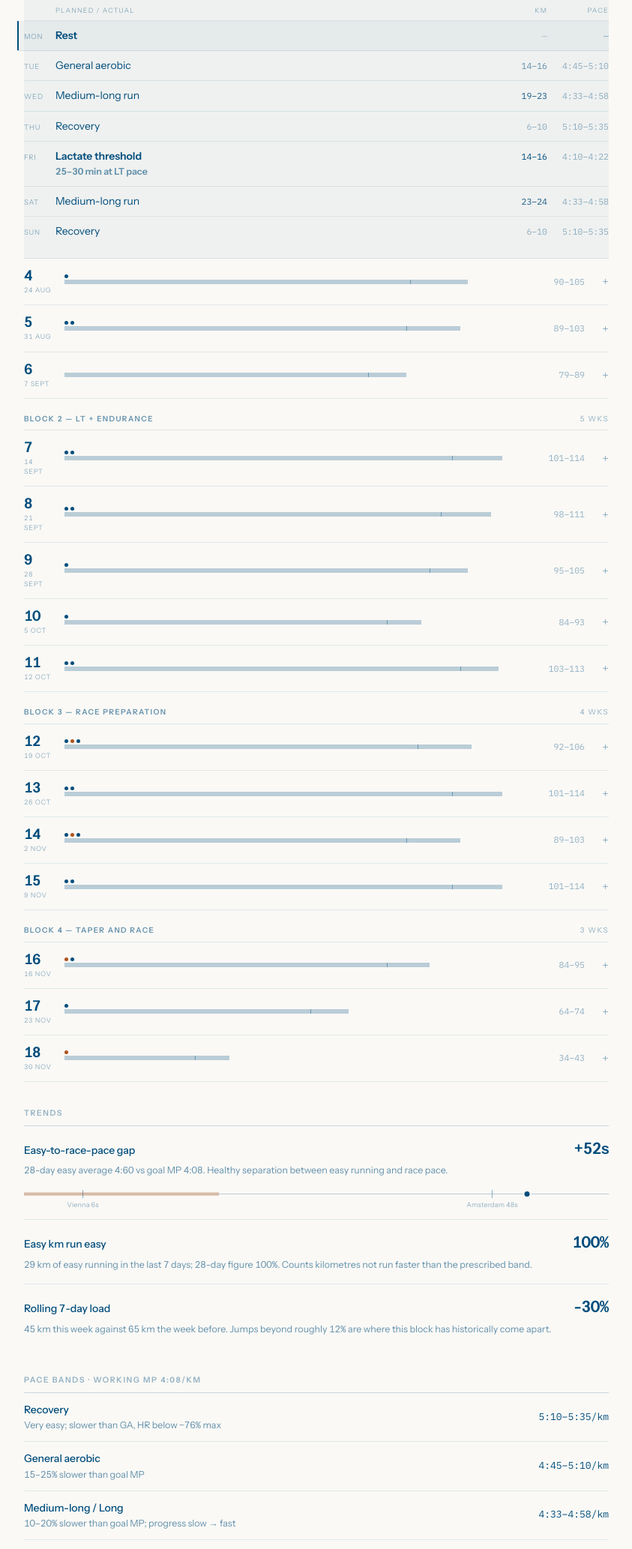
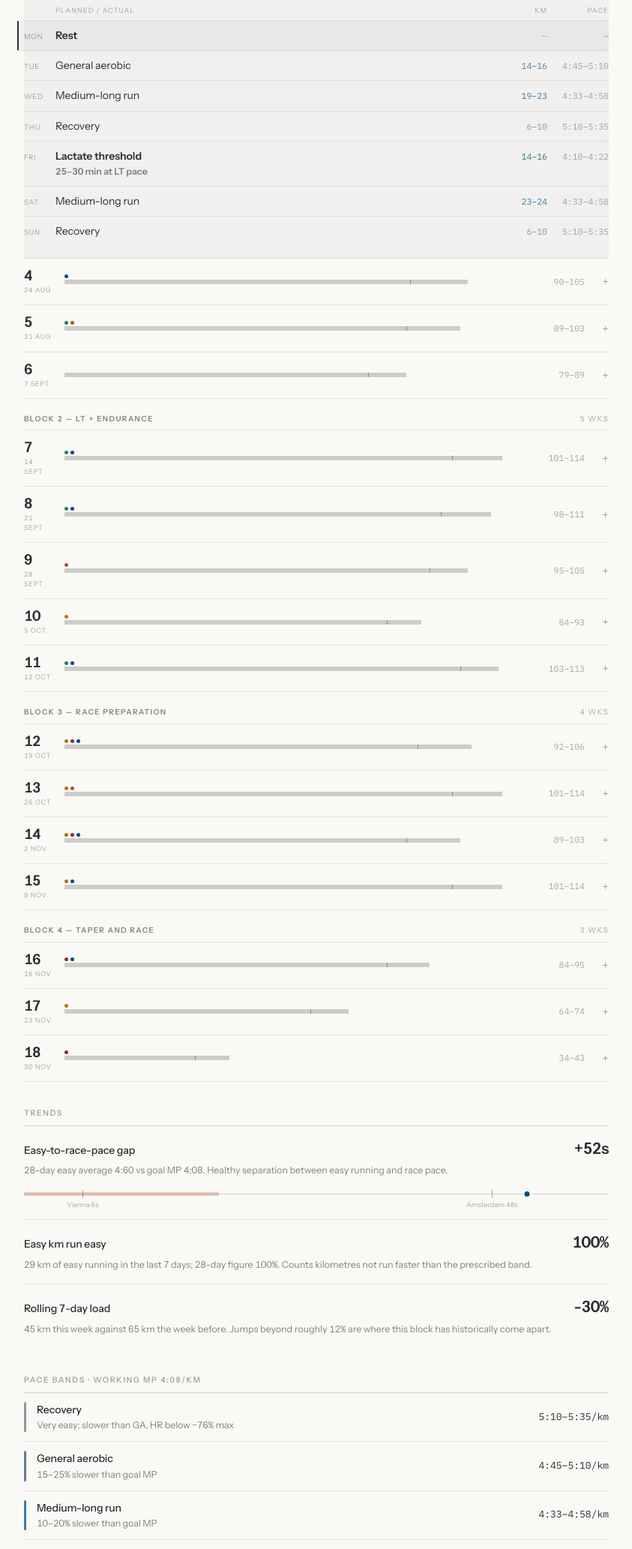
Before and after one commit to holder-josh/valencia-1870, a plain HTML site: page docs/index.html in a window 1280 px wide. Shown: the part 734-2800 px from the top of the page at 75% size, without its empty margins (218-1061 px from the left). Drawn offline with Linux system fonts and the light colour scheme.

Commit message:
Update index.html

```diff
--- a/docs/index.html
+++ b/docs/index.html
@@ -4,22 +4,34 @@
 <meta charset="utf-8">
 <meta name="viewport" content="width=device-width, initial-scale=1, viewport-fit=cover">
 <meta name="theme-color" content="#faf9f6">
-<title>18/70 · Valencia</title>
+<title>18/55 · Valencia</title>
 <link rel="preconnect" href="https://fonts.googleapis.com">
 <link rel="preconnect" href="https://fonts.gstatic.com" crossorigin>
 <link href="https://fonts.googleapis.com/css2?family=Instrument+Sans:wght@400;500;600&family=IBM+Plex+Mono:wght@400;500&display=swap" rel="stylesheet">
 <style>
 :root{
   --bg:#faf9f6;
-  --ink:#004d7c;
-  --ink-90:rgba(0,77,124,.90);
-  --ink-60:rgba(0,77,124,.60);
-  --ink-42:rgba(0,77,124,.42);
-  --ink-26:rgba(0,77,124,.26);
-  --rule:rgba(0,77,124,.20);
-  --rule-soft:rgba(0,77,124,.10);
-  --wash:rgba(0,77,124,.045);
-  --alert:#b0521c;
+  /* neutral base */
+  --ink:#2b2e33;
+  --ink-90:rgba(43,46,51,.90);
+  --ink-60:rgba(43,46,51,.58);
+  --ink-42:rgba(43,46,51,.40);
+  --ink-26:rgba(43,46,51,.22);
+  --rule:rgba(43,46,51,.18);
+  --rule-soft:rgba(43,46,51,.10);
+  --wash:rgba(43,46,51,.038);
+  /* run-type palette — blue is the endurance signature */
+  --c-rest:#a7abb1;
+  --c-rec:#8d97a1;
+  --c-ga:#5f7d92;
+  --c-mlr:#3a7ca5;
+  --c-long:#004d7c;
+  --c-mp:#b4522e;
+  --c-lt:#2f7d64;
+  --c-vo2:#a8781f;
+  --c-race:#8c2f2f;
+  --alert:#b4522e;
+  --blue:#004d7c;
 }
 *{box-sizing:border-box;margin:0;padding:0}
 html{-webkit-text-size-adjust:100%}
@@ -79,16 +91,18 @@ h2{font-size:10.5px; font-weight:600; letter-spacing:.15em; text-transform:upper
 .ptrack{position:relative; height:5px; background:var(--ink-26); margin:15px 0 5px}
 .ptrack .zone{position:absolute; top:-4px; bottom:-4px; border-left:1px solid var(--ink-42);
   border-right:1px solid var(--ink-42)}
-.ptrack .fill{position:absolute; left:0; top:0; bottom:0; background:var(--ink)}
+.ptrack .fill{position:absolute; left:0; top:0; bottom:0; background:var(--blue)}
 .ptrack .fill.over{background:var(--alert)}
 .ptick{display:flex; justify-content:space-between; font-family:'IBM Plex Mono';
   font-size:9.5px; color:var(--ink-42)}
 .chips{display:flex; flex-wrap:wrap; gap:6px; margin-top:15px}
 .chip{font-size:11px; padding:4px 9px; border:1px solid var(--rule); color:var(--ink-60);
   white-space:nowrap; letter-spacing:.01em}
-.chip.done{border-color:var(--ink); color:var(--ink); font-weight:500}
+.chip.done{border-color:var(--c,var(--ink)); color:var(--c,var(--ink)); font-weight:500;
+  background:color-mix(in srgb, var(--c,var(--ink)) 8%, transparent)}
 .chip.done::before{content:"✓ "}
-.chip.next{border-color:var(--ink); color:var(--ink); background:var(--wash); font-weight:500}
+.chip.next{border-color:var(--c,var(--ink)); color:var(--c,var(--ink)); font-weight:500;
+  box-shadow:inset 0 -2px 0 var(--c,var(--ink))}
 
 /* the tape */
 .tape{}
@@ -107,12 +121,12 @@ h2{font-size:10.5px; font-weight:600; letter-spacing:.15em; text-transform:upper
 .bar{position:absolute; left:0; top:7px; height:6px; background:var(--ink-26)}
 .bar .hi{position:absolute; right:0; top:0; bottom:0; background:transparent;
   border-left:1px solid var(--ink-42)}
-.actualbar{position:absolute; left:0; top:7px; height:6px; background:var(--ink)}
+.actualbar{position:absolute; left:0; top:7px; height:6px; background:var(--blue)}
 .actualbar.over{background:var(--alert)}
 .keydots{position:absolute; top:0; left:0; display:flex; gap:3px}
 .dot{width:5px; height:5px; border-radius:50%}
 .wkvol{text-align:right; font-family:'IBM Plex Mono'; font-size:11.5px; color:var(--ink-42)}
-.wkvol .act{color:var(--ink); font-weight:500}
+.wkvol .act{color:var(--blue); font-weight:600}
 .expand{font-size:15px; color:var(--ink-42); text-align:right; line-height:1}
 .wk.open .expand{color:var(--ink)}
 .wkdays{display:none; padding:0 0 16px}
@@ -147,11 +161,12 @@ h2{font-size:10.5px; font-weight:600; letter-spacing:.15em; text-transform:upper
 .splits.open{display:block}
 .sbars{display:flex; align-items:flex-end; gap:2px; height:46px; position:relative;
   border-bottom:1px solid var(--rule)}
-.sbars .bandzone{position:absolute; left:0; right:0; background:rgba(0,77,124,.07);
+.sbars .bandzone{position:absolute; left:0; right:0; background:rgba(43,46,51,.05);
+  background:color-mix(in srgb, var(--c,var(--ink)) 9%, transparent);
   border-top:1px dashed var(--ink-26); border-bottom:1px dashed var(--ink-26)}
 .sb{flex:1; min-width:3px; position:relative; z-index:1}
-.sb.inb{background:var(--ink)}
-.sb.fast{background:var(--alert)}
+.sb.inb{background:var(--c,var(--ink))}
+.sb.fast{background:var(--c-mp)}
 .sb.slow{background:var(--ink-26)}
 .sb.part{opacity:.35}
 .slegend{display:flex; justify-content:space-between; gap:10px;
@@ -173,15 +188,16 @@ h2{font-size:10.5px; font-weight:600; letter-spacing:.15em; text-transform:upper
 .scale .mk span{position:absolute; top:13px; left:50%; transform:translateX(-50%);
   font-size:9px; color:var(--ink-42); white-space:nowrap; letter-spacing:.02em}
 .scale .now{position:absolute; top:3px; width:11px; height:11px; border-radius:50%;
-  background:var(--ink); transform:translateX(-50%); border:2.5px solid var(--bg)}
+  background:var(--blue); transform:translateX(-50%); border:2.5px solid var(--bg)}
 
 .wkdelta{font-size:9.5px; color:var(--ink-42); margin-top:2px}
 .wkdelta.up{color:var(--alert)}
 
 /* pace table */
 .paces{}
-.pr{display:grid; grid-template-columns:1fr auto; gap:14px; padding:12px 0;
+.pr{display:grid; grid-template-columns:3px 1fr auto; gap:14px; padding:12px 0;
   border-bottom:1px solid var(--rule-soft)}
+.pr .sw{background:var(--c,var(--ink-26)); border-radius:2px}
 .pr:last-child{border-bottom:none}
 .pr .nm{font-size:14px; font-weight:500; letter-spacing:-.005em}
 .pr .df{color:var(--ink-60); font-size:12.5px; display:block; font-weight:400; margin-top:2px}
@@ -202,7 +218,7 @@ a{color:var(--ink)}
 <body>
 <header>
   <div>
-    <h1>Pfitzinger 18/70</h1>
+    <h1>Pfitzinger 18/55</h1>
     <div class="sub">Valencia Marathon, 6 December 2026. Book schedule as written,<br>with actuals synced from Strava.</div>
   </div>
   <div class="countdown"><div class="n" id="cd">—</div><div class="l">days to race</div></div>
@@ -223,7 +239,7 @@ a{color:var(--ink)}
 <div class="paces" id="paces"></div>
 
 <footer id="foot">
-  Book schedule as written (3rd ed., 55–70 mpw). Monday is rest or cross-train every week.
+  Book schedule as written (3rd ed., up to 55 mpw, pp. 186–189), long runs moved to Saturday. Monday is rest or cross-train every week.
   Long &amp; medium-long runs start at the slow end of the band and finish at the fast end.
   LT and V̇O₂max bands key off <em>current</em> fitness, not goal pace — recalibrate after each tune-up race.
 </footer>
@@ -236,13 +252,13 @@ const CONFIG = {
 };
 
 const TYPE_META = {
-  rest:{c:'var(--ink-26)',t:'Rest',q:0}, recovery:{c:'var(--ink-42)',t:'Rec',q:0},
-  recovery_speed:{c:'var(--ink-42)',t:'Rec+',q:0}, ga:{c:'var(--ink-60)',t:'GA',q:0},
-  ga_speed:{c:'var(--ink-60)',t:'GA+',q:0}, mlr:{c:'var(--ink-90)',t:'MLR',q:0},
-  long:{c:'var(--ink)',t:'Long',q:1}, mp:{c:'var(--ink)',t:'MP',q:1},
-  lt:{c:'var(--ink)',t:'LT',q:1}, vo2:{c:'var(--ink)',t:'VO₂',q:1},
-  race:{c:'var(--alert)',t:'Race',q:1}, dress:{c:'var(--ink)',t:'MP',q:1},
-  marathon:{c:'var(--alert)',t:'★',q:1}
+  rest:{c:'var(--c-rest)',t:'Rest',q:0}, recovery:{c:'var(--c-rec)',t:'Rec',q:0},
+  recovery_speed:{c:'var(--c-rec)',t:'Rec+',q:0}, ga:{c:'var(--c-ga)',t:'GA',q:0},
+  ga_speed:{c:'var(--c-ga)',t:'GA+',q:0}, mlr:{c:'var(--c-mlr)',t:'MLR',q:0},
+  long:{c:'var(--c-long)',t:'Long',q:1}, mp:{c:'var(--c-mp)',t:'MP',q:1},
+  lt:{c:'var(--c-lt)',t:'LT',q:1}, vo2:{c:'var(--c-vo2)',t:'VO₂',q:1},
+  race:{c:'var(--c-race)',t:'Race',q:1}, dress:{c:'var(--c-mp)',t:'MP',q:1},
+  marathon:{c:'var(--c-race)',t:'★',q:1}
 };
 const DAYS = ['mon','tue','wed','thu','fri','sat','sun'];
 const DLAB = ['Mon','Tue','Wed','Thu','Fri','Sat','Sun'];
@@ -372,7 +388,7 @@ async function load(){
       const hit = ran >= s.km[0]*0.6;
       const isNext = !hit && d>=today;
       const short = {lt:'LT',vo2:'VO₂max',mp:'MP run',race:'Tune-up',marathon:'RACE',dress:'Dress reh.'}[s.type];
-      return `<span class="chip ${hit?'done':''} ${isNext?'next':''}">${DLAB[i+1]} ${short}</span>`;
+      return `<span class="chip ${hit?'done':''} ${isNext?'next':''}" style="--c:${TYPE_META[s.type].c}">${DLAB[i+1]} ${short}</span>`;
     }).join('');
 
     document.getElementById('weekpanel').innerHTML = `
@@ -532,16 +548,18 @@ async function load(){
   // ---- paces
   const mp = CONFIG.goalMP;
   const rows = [
-    ['Recovery','Very easy; slower than GA, HR below ~76% max', band(mp*1.25, mp*1.35)],
-    ['General aerobic','15–25% slower than goal MP', band(mp*1.15, mp*1.25)],
-    ['Medium-long / Long','10–20% slower than goal MP; progress slow → fast', band(mp*1.10, mp*1.20)],
-    ['Marathon pace','Goal race pace', band(mp-1, mp+1)],
-    ['Lactate threshold','15K–HM race effort (~30–40 min sustainable). Current band, HR-capped', band(CONFIG.ltBand[0], CONFIG.ltBand[1])],
-    ['V̇O₂max','Current 5K race pace', band(CONFIG.vo2Band[0], CONFIG.vo2Band[1])],
-    ['Strides / hill sprints','Fast &amp; relaxed, ~mile effort; full recovery','n/a'],
+    ['Recovery','Very easy; slower than GA, HR below ~76% max', band(mp*1.25, mp*1.35), 'recovery'],
+    ['General aerobic','15–25% slower than goal MP', band(mp*1.15, mp*1.25), 'ga'],
+    ['Medium-long run','10–20% slower than goal MP', band(mp*1.10, mp*1.20), 'mlr'],
+    ['Long run','10–20% slower; progress slow → fast', band(mp*1.10, mp*1.20), 'long'],
+    ['Marathon pace','Goal race pace, HR ceiling 170', band(mp-1, mp+1), 'mp'],
+    ['Lactate threshold','15K–HM race effort (~30–40 min sustainable). Current band', band(CONFIG.ltBand[0], CONFIG.ltBand[1]), 'lt'],
+    ['V̇O₂max','Current 5K race pace', band(CONFIG.vo2Band[0], CONFIG.vo2Band[1]), 'vo2'],
+    ['Tune-up race','8K–15K, plus warm-up and cool-down','—', 'race'],
+    ['Strides / hill sprints','Fast &amp; relaxed, ~mile effort; full recovery','—'],
   ];
   document.getElementById('paces').innerHTML = rows.map(r=>`
-    <div class="pr"><div class="nm">${r[0]}<span class="df">${r[1]}</span></div><div class="pc">${r[2]}</div></div>`).join('');
+    <div class="pr" style="--c:${r[3]?TYPE_META[r[3]].c:'var(--ink-26)'}"><div class="sw"></div><div class="nm">${r[0]}<span class="df">${r[1]}</span></div><div class="pc">${r[2]}</div></div>`).join('');
 
   function splitChart(a, planType){
     const sp = a.splits.map(([d,t,hr])=>({d,t,hr,pace:t/(d/1000),part:d<950}));
@@ -588,7 +606,7 @@ async function load(){
       const col = dp>8 ? 'var(--alert)' : 'var(--ink-60)';
       dec = ` · decoupling <b style="color:${col}">${dp>=0?'':'−'}${Math.abs(dp).toFixed(1)}%</b>`;
     }
-    return `<div class="splits">
+    return `<div class="splits" style="--c:${(TYPE_META[planType]||TYPE_META.rest).c}">
       <div class="sbars">${zone}${bars}</div>
       <div class="slegend">
         <span>${sp.length} km · fastest <b>${fastest}</b> · slowest <b>${slowest}</b>${dec}</span>
```
